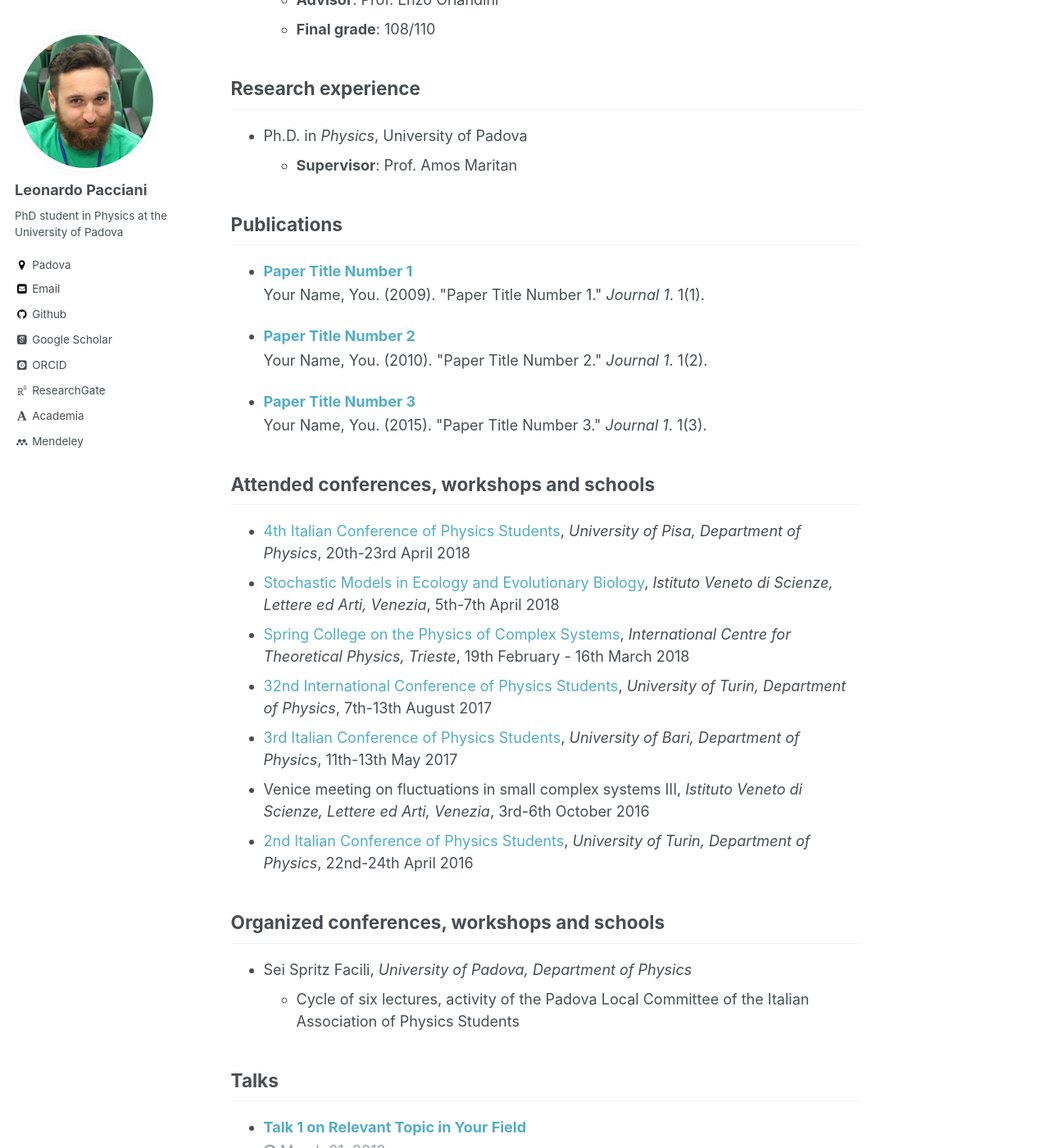
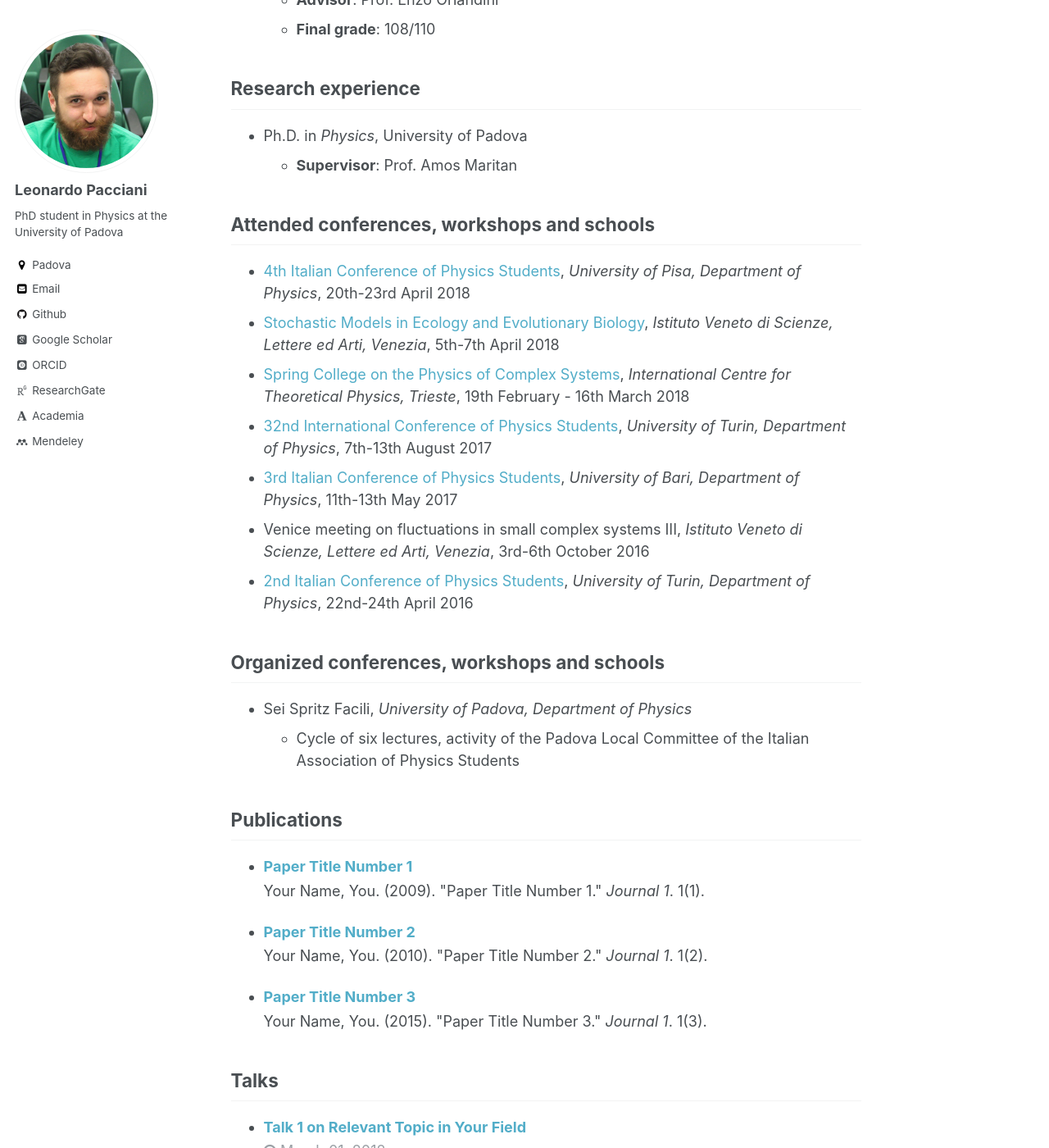
Before and after one commit to suweis/suweis.github.io, a Jekyll site: the page built from _pages/cv.md, in a window 1280 px wide and 1400 px high, scrolled down 519 px. Shown: the whole window at 82% size. Built offline with Jekyll 4.4.1, drawn with Linux system fonts in a browser that asks for light colours; some web fonts are replaced.

Commit message:
Changed order of sections in CV page

```diff
--- a/_pages/cv.md
+++ b/_pages/cv.md
@@ -25,11 +25,6 @@ You can also download my CV as a [pdf file](/files/CV_Pacciani.pdf).
 * Ph.D. in *Physics*, University of Padova
   * **Supervisor**: Prof. Amos Maritan
 
-## Publications
-  <ul>{% for post in site.publications %}
-    {% include archive-single-cv.html %}
-  {% endfor %}</ul>
-
 ## Attended conferences, workshops and schools
 * [4th Italian Conference of Physics Students](http://ai-sf.it/cisf18/), *University of Pisa, Department of Physics*, 20th-23rd April 2018
 * [Stochastic Models in Ecology and Evolutionary Biology](http://www.pd.infn.it/~maritan/veniceworkshop/veniceworkshop.html), *Istituto Veneto di Scienze, Lettere ed Arti, Venezia*, 5th-7th April 2018
@@ -42,6 +37,11 @@ You can also download my CV as a [pdf file](/files/CV_Pacciani.pdf).
 ## Organized conferences, workshops and schools
 * Sei Spritz Facili, *University of Padova, Department of Physics*
   * Cycle of six lectures, activity of the Padova Local Committee of the Italian Association of Physics Students
+
+## Publications
+  <ul>{% for post in site.publications %}
+    {% include archive-single-cv.html %}
+  {% endfor %}</ul>
 
 ## Talks
   <ul>{% for post in site.talks %}
```
